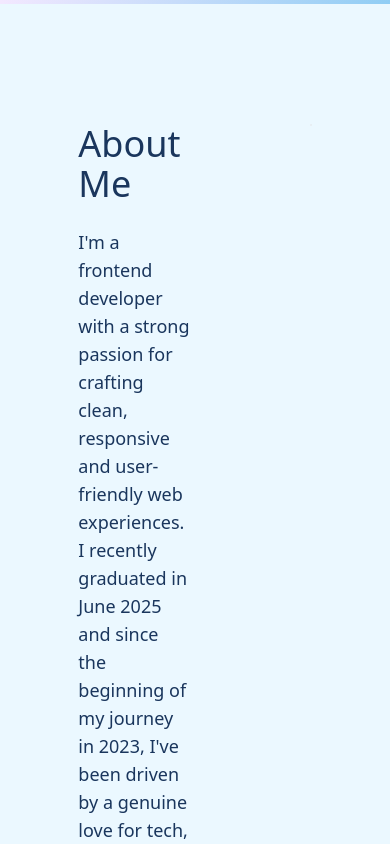
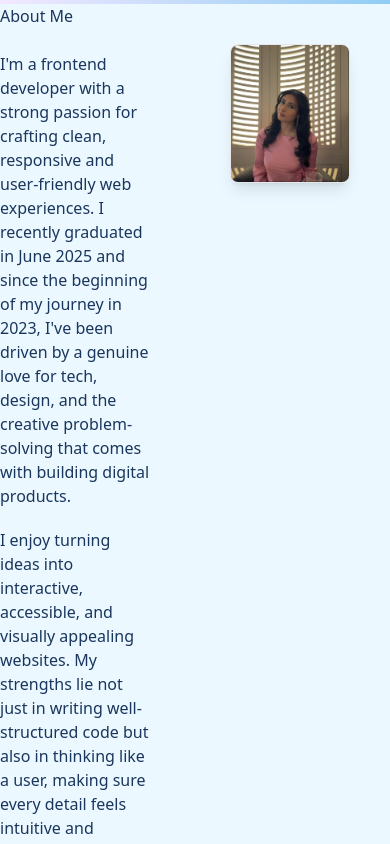
Before and after one commit to ranaaaa1234/ranasportfolionew, a React (Vite) app: page / in a window 390 px wide. Shown: the part 840-1684 px from the top of the page. Built offline with nearby package versions, Linux system fonts and the light colour scheme.

Commit message:
responsive about page

```diff
--- a/src/App.tsx
+++ b/src/App.tsx
@@ -1,4 +1,3 @@
-import Header from "./components/Header";
 import Home from "./components/Home";
 import About from "./components/About";
 import Skills from "./components/Skills";
@@ -10,7 +9,6 @@ import Contact from "./components/Contact";
 function App() {
   return (
     <>
-      <Header />
       <Home />
       <About />
       <Skills />
--- a/src/components/About.tsx
+++ b/src/components/About.tsx
@@ -5,11 +5,11 @@ function About() {
   return (
     <section
       id="about"
-      className="animate-fade-in p-20 flex flex-row justify-center gap-10"
+      className="animate-fade-in xs:p-10 md:p-20 flex lg:flex-row xs:flex-col justify-center gap-10"
     >
-      <div className="container mx-auto p-10 max-w-2xl">
-        <h2 className="text-4xl font-light mb-6 text-blue-900">About Me</h2>
-        <p className="text-lg text-blue-900">
+      <div className="container mx-auto xs:max-w-3xl lg:max-w-2xl">
+        <h2 className="xs:text-3xl md:text-4xl font-light mb-6 text-blue-900">About Me</h2>
+        <p className="xs:text-md md:text-xl lg:text-md xl:text-xl text-blue-900">
           I'm a frontend developer with a strong passion for crafting clean,
           responsive and user-friendly web experiences. I recently graduated in
           June 2025 and since the beginning of my journey in 2023, I've been
@@ -17,7 +17,7 @@ function About() {
           problem-solving that comes with building digital products.
         </p>
 
-        <p className="mt-5 text-lg text-blue-900">
+        <p className="xs:text-md md:text-xl lg:text-md xl:text-xl mt-5 text-blue-900">
          I enjoy turning ideas into interactive, accessible, and visually appealing
           websites. My strengths lie not just in writing well-structured code
           but also in thinking like a user, making sure every detail feels
@@ -25,7 +25,7 @@ function About() {
           thrive when collaborating with others or diving into new challenges.
         </p>
 
-        <p className="mt-5 text-lg text-blue-900">
+        <p className="xs:text-md md:text-xl lg:text-md xl:text-xl mt-5 text-blue-900">
           Frontend development allows me to combine logic with creativity, and
           that's what keeps me constantly curious and excited to grow in this
           field.
@@ -33,11 +33,11 @@ function About() {
         </p>
       </div>
 
-      <div className="container mx-auto max-w-lg p-10">
+      <div className="container mx-auto xs:max-w-sm md:max-w-lg lg:max-w-sm xl:max-w-md p-10">
         <img
             src={img}
             alt="RS"
-            className="text-lg text-gray-700 border rounded-lg mx-auto shadow-lg"
+            className="text-lg text-blue-700 border rounded-lg mx-auto shadow-lg"
         />
       </div>
     </section>
```
